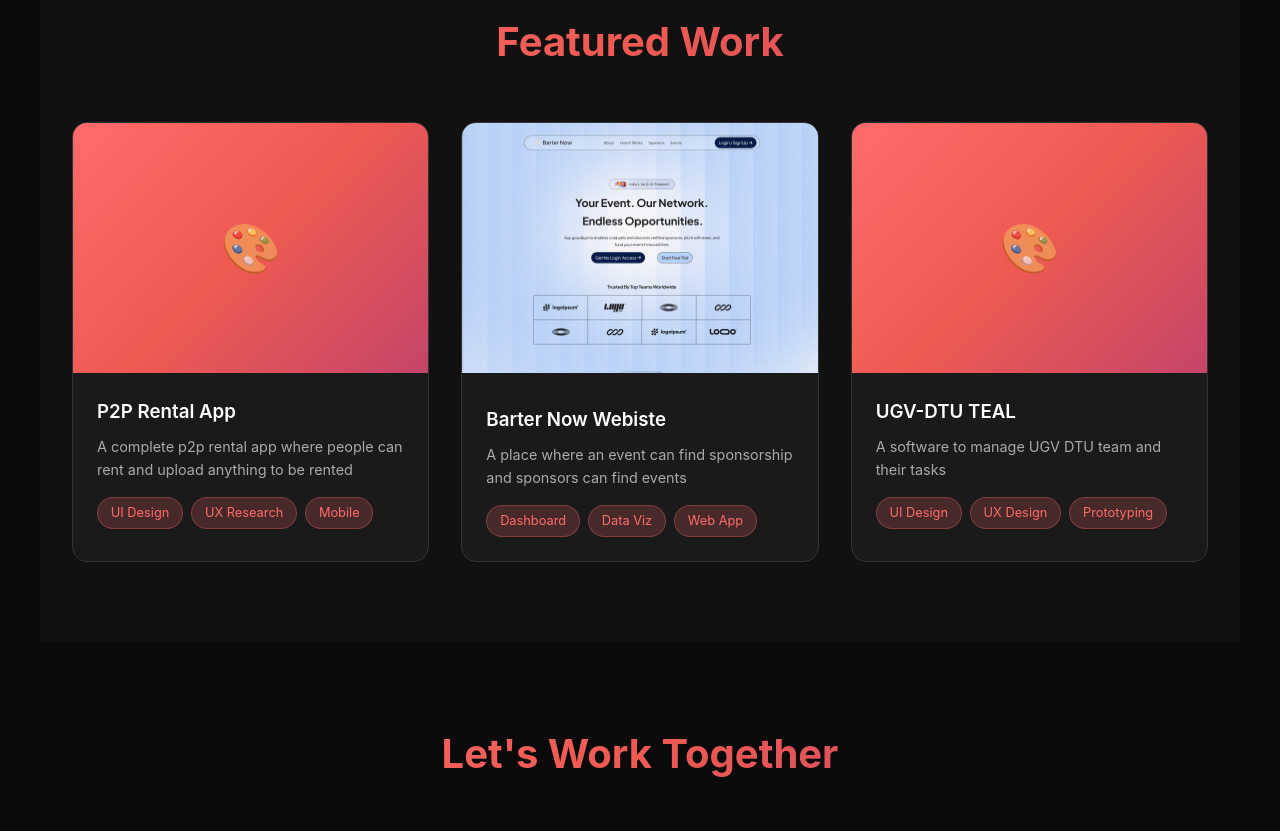
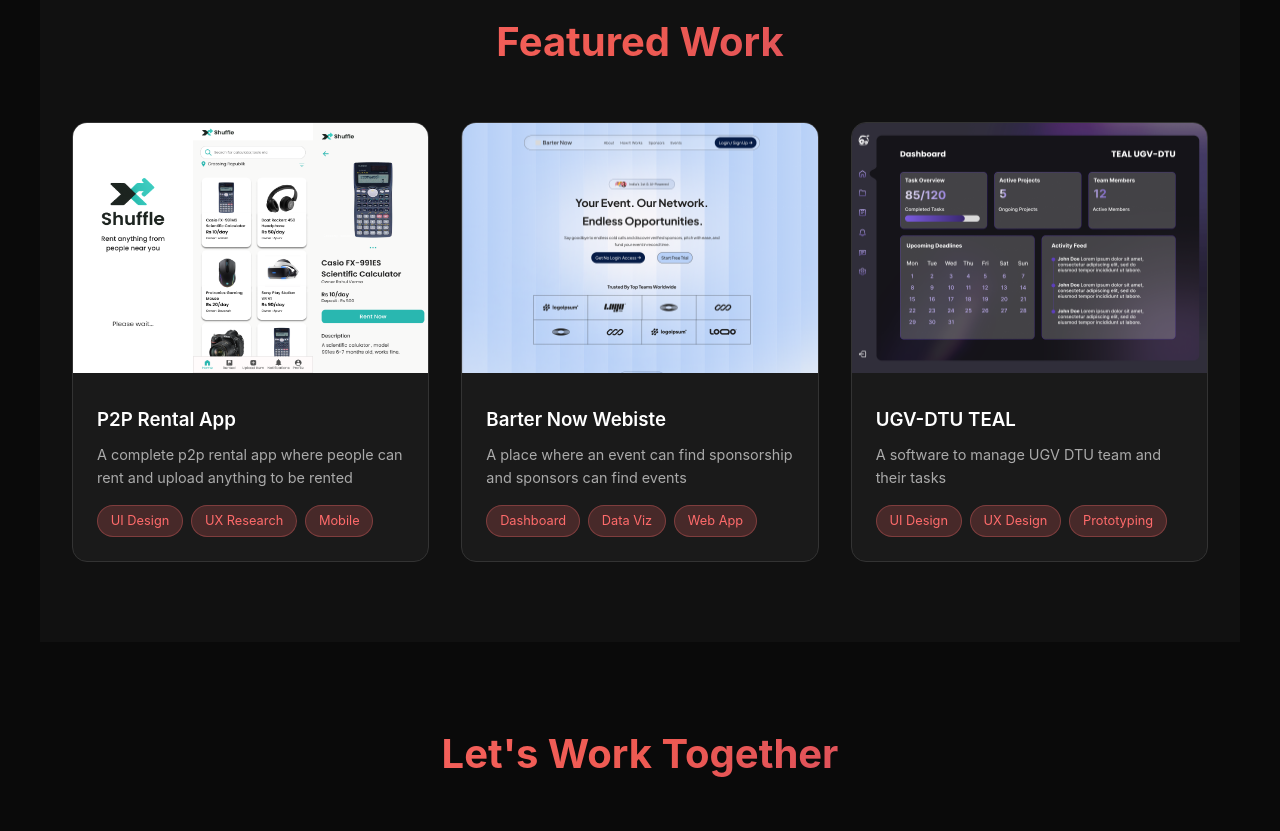
Before and after one commit to apurv404/Portfolio, a plain HTML site: page index.html in a window 1280 px wide. Shown: the part 2560-3391 px from the top of the page. Drawn offline with Linux system fonts and the light colour scheme.

Commit message:
cardupated

```diff
--- a/index.html
+++ b/index.html
@@ -183,7 +183,9 @@
       <h2 class="section-title">Featured Work</h2>
       <div class="portfolio-grid">
         <div class="portfolio-item" onclick="openProject('project1')">
-          <div class="portfolio-image"></div>
+          <div class="">
+            <img src="icons/shuffle.png" alt="P2P Rental App" style="width: 360px; height: 250px;"/>
+          </div>
           <div class="portfolio-info">
             <h3>P2P Rental App</h3>
             <p>
@@ -216,7 +218,9 @@
           </div>
         </div>
         <div class="portfolio-item" onclick="openProject('project3')">
-          <div class="portfolio-image"></div>
+          <div class="">
+            <img src="icons/tealugv.png" alt="UGV-DTU TEAL" style="width: 360px; height: 250px;"/>
+          </div>
           <div class="portfolio-info">
             <h3>UGV-DTU TEAL</h3>
             <p>A software to manage UGV DTU team and their tasks</p>
```
Also changed, not shown: icons/shuffle.png (added), icons/tealugv.png (added).
